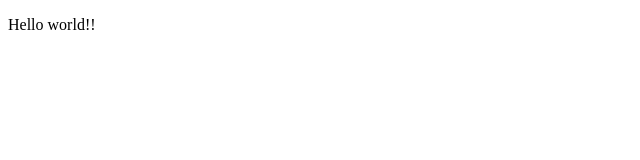
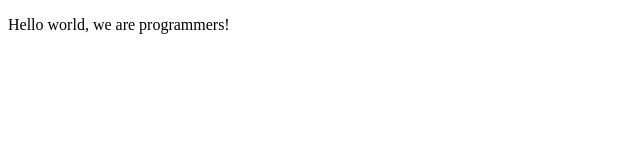
Before and after one commit to andresardila/collaborative-project_erik, a plain HTML site: page index.html in a window 1280 px wide. Shown: the whole page, without its empty margins (0-640 px from the left). Drawn offline with Linux system fonts and the light colour scheme.

Commit message:
Erik's commit

```diff
--- a/index.html
+++ b/index.html
@@ -21,7 +21,7 @@
     - The freeCodeCamp Team
 
     -->
-      <p>Hello world!!</p>
+      <p>Hello world, we are programmers!</p>
     <script  src="js/index.js"></script>
   </body>
 </html>
```
